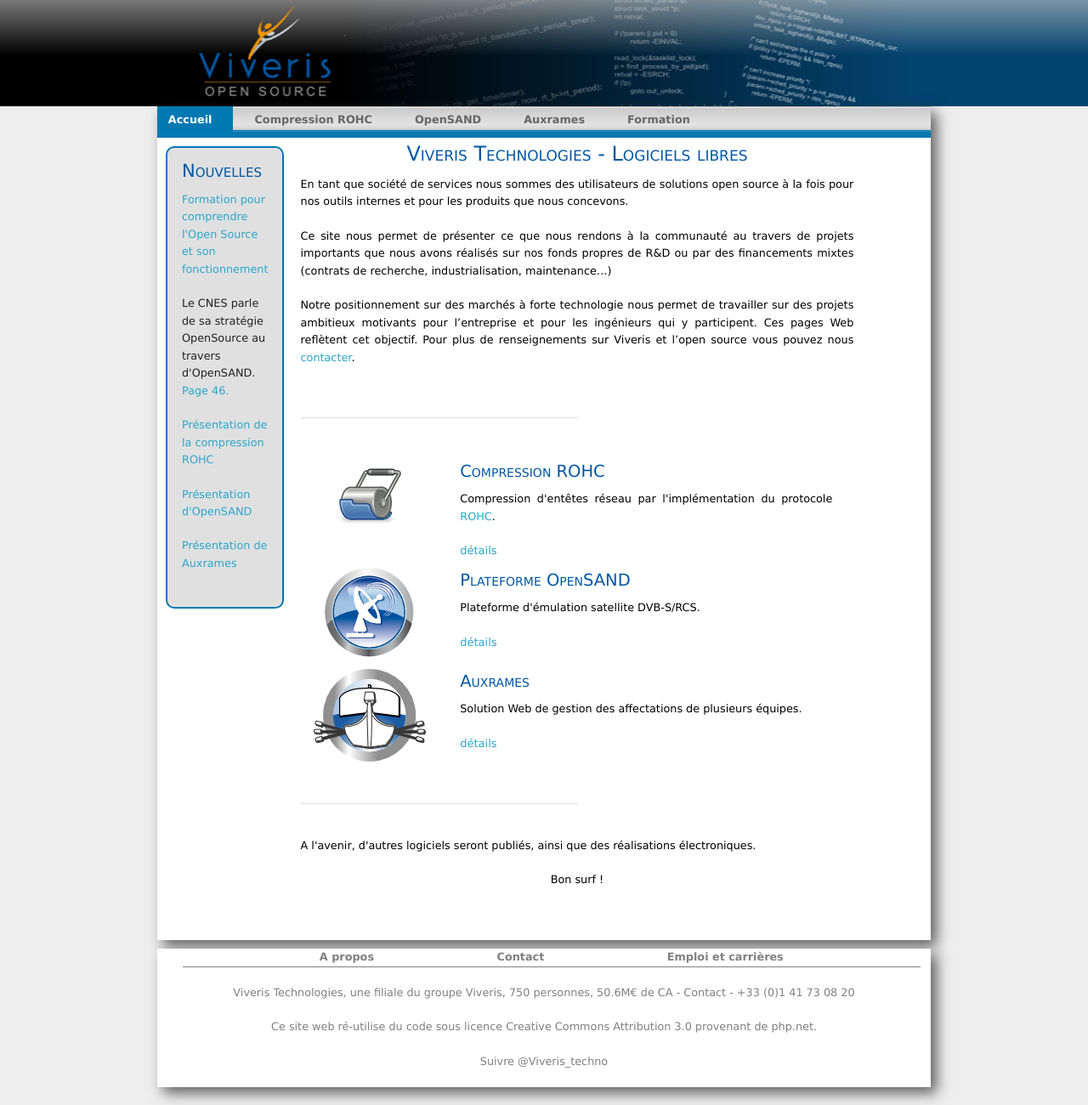
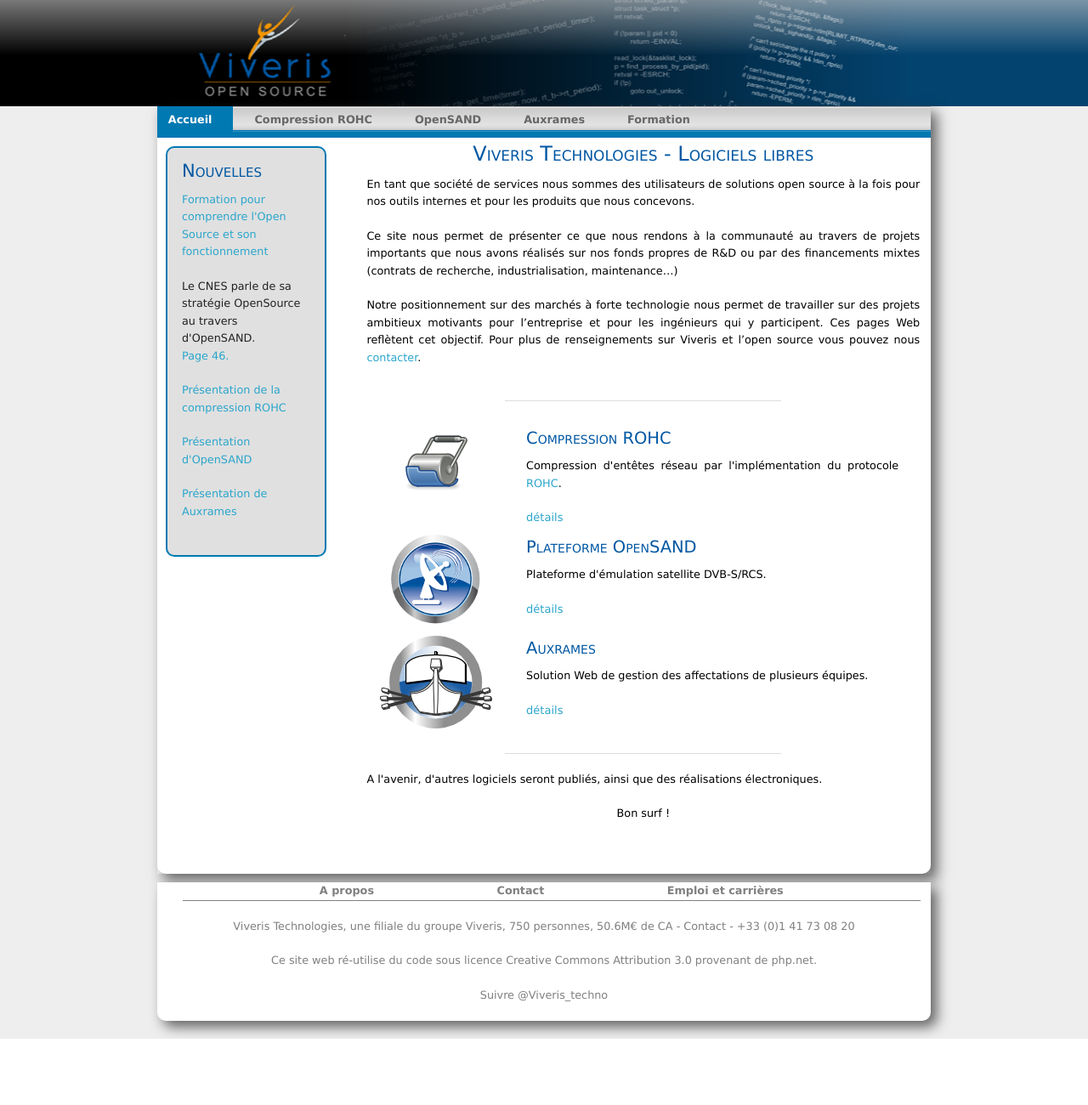
Before and after one commit to viveris/opensource.viveris.fr, a PHP site: page / in a window 1280 px wide. Shown: the whole page at 85% size. After the commit the page ends 1222 px from the top, so only its background shows below. Run offline with PHP 8.4, Linux system fonts and the light colour scheme; some libraries are stand-ins or nearby versions.

Commit message:
marges, dimensions, arrondis, css

```diff
--- a/css/viveris.css
+++ b/css/viveris.css
@@ -64,6 +64,7 @@
     background-color:white ;
     color:  #808080;
     text-align:center;
+
 }
 
 div#footer a:link, a:visited , a:hover, a:focus, a:active
@@ -116,6 +117,7 @@
 }
 
 hr {
+    margin:auto;
     text-align: center;
     width: 50%;
 }
@@ -129,3 +131,8 @@
     height:125px;
     display:block;
 }
+
+.bottomradius {
+    border-bottom-right-radius: 10px;
+    border-bottom-left-radius: 10px;
+}
--- a/index.php
+++ b/index.php
@@ -61,18 +61,17 @@
 
       <div class="inner-wrap">
         <?php showTinyMenu($page,$lang); ?>
-        <section class="main-section shadow10">
+        <section class="main-section shadow10 bottomradius">
           <div class="row full-width hide-for-small" style="margin-top:-6px;">
             <?php showMenu($page,$lang); ?>
           </div>
           <div class="row">
-            <div class="columns large-2 medium-3 hide-for-small" style="text-align:center">
+            <div class="columns large-3 medium-3 hide-for-small" style="text-align:center">
               <?php include("gauche.php"); ?>
             </div>
             <div class="columns large-9 medium-9 text-justify">
               <?php showPage($page); ?>
             </div>
-            <div class="columns large-1"></div>
           </div>
         </section>
 
@@ -83,7 +82,7 @@
   </div>
 
   <div class="row">
-    <div class="columns large-12 shadow10" id="footer">
+    <div class="columns large-12 shadow10 bottomradius" id="footer">
       <?php require_once ("footer.php"); ?>
     </div>
   </div>
```
